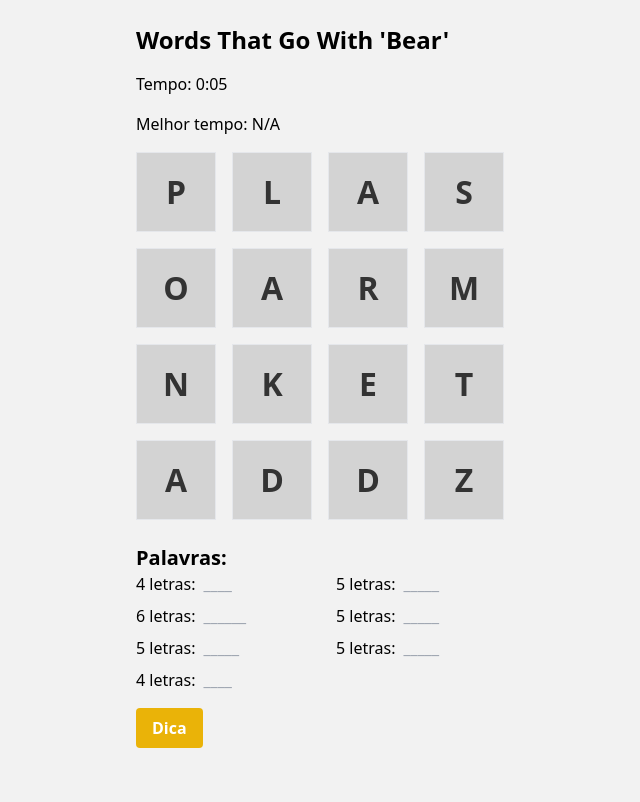
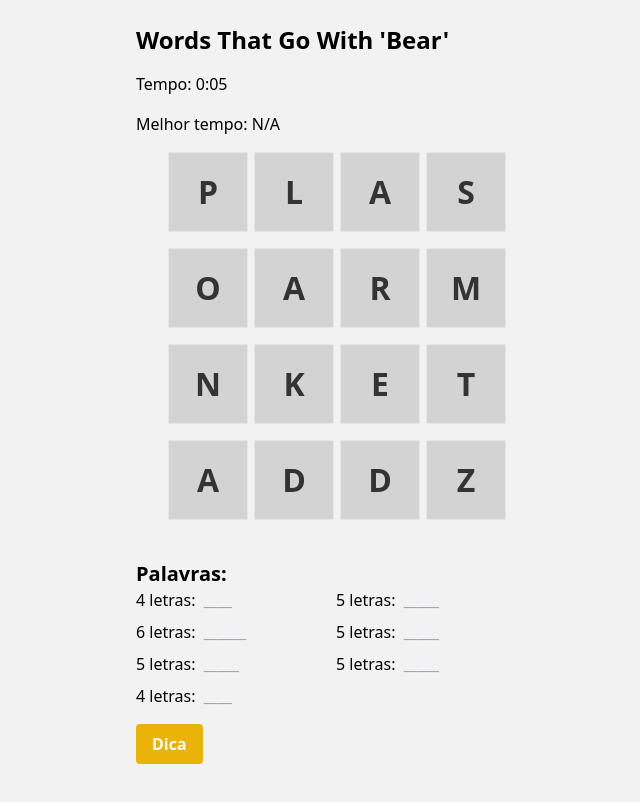
Before and after one commit to hugons/salada, a Next.js app: page /jogo/bears-001 in a window 1280 px wide. Shown: the whole page, without its empty margins (308-948 px from the left). Built offline with nearby package versions, Linux system fonts and the light colour scheme.

Commit message:
Remove debug logs, reduce cell size to 70px, center game area, add Verificar button

```diff
--- a/src/components/Game.tsx
+++ b/src/components/Game.tsx
@@ -68,8 +68,6 @@ export default function Game({ puzzle }: GameProps) {
   }
 
   const handleClick = (row: number, col: number) => {
-    console.log('Clicked:', row, col);
-    console.log('Current path before:', currentPath);
     const clickedCell = [row, col];
     if (currentPath.length === 0) {
       setCurrentPath([clickedCell]);
@@ -78,11 +76,6 @@ export default function Game({ puzzle }: GameProps) {
       const isSameAsLast = lastCell[0] === row && lastCell[1] === col;
       const isAdjacent = Math.abs(row - lastCell[0]) <= 1 && Math.abs(col - lastCell[1]) <= 1;
       const indexOfClicked = currentPath.findIndex(([r, c]) => r === row && c === col);
-
-      console.log('Last cell:', lastCell);
-      console.log('Is same as last:', isSameAsLast);
-      console.log('Is adjacent:', isAdjacent);
-      console.log('Index of clicked:', indexOfClicked);
 
       if (isSameAsLast) {
         // If the last cell is clicked again, remove it (backtrack)
@@ -98,7 +91,6 @@ export default function Game({ puzzle }: GameProps) {
         setCurrentPath([clickedCell]);
       }
     }
-    console.log('Current path after:', currentPath);
   };
 
   const handleClearPath = () => {
@@ -156,7 +148,8 @@ export default function Game({ puzzle }: GameProps) {
       <h1 className="text-2xl font-bold mb-4">{puzzle.title}</h1>
       <div className="mb-4">Tempo: {Math.floor(time / 60)}:{(time % 60).toString().padStart(2, '0')}</div>
       <div className="mb-4">Melhor tempo: {bestTime ? `${Math.floor(bestTime / 60)}:${(bestTime % 60).toString().padStart(2, '0')}` : 'N/A'}</div>
-      <div className="game-grid" style={{ gridTemplateColumns: `repeat(${puzzle.size}, 80px)` }}>
+      <div className="flex justify-center">
+        <div className="game-grid" style={{ gridTemplateColumns: `repeat(${puzzle.size}, 70px)` }}>
         {grid.map((row, r) =>
           row.map((letter, c) => (
             <div
@@ -173,6 +166,7 @@ export default function Game({ puzzle }: GameProps) {
             </div>
           ))
         )}
+        </div>
       </div>
       <div className="mb-4">
         {currentPath.length > 0 && (
@@ -180,6 +174,9 @@ export default function Game({ puzzle }: GameProps) {
             <span className="mr-2">Selecionado: {currentPath.map(([r, c]) => grid[r][c]).join('')}</span>
             <button onClick={handleClearPath} className="bg-red-500 hover:bg-red-700 text-white font-bold py-1 px-2 rounded text-sm">
               Limpar
+            </button>
+            <button onClick={handleVerify} className="bg-green-500 hover:bg-green-700 text-white font-bold py-1 px-2 rounded text-sm ml-2">
+              Verificar
             </button>
           </div>
         )}
```
